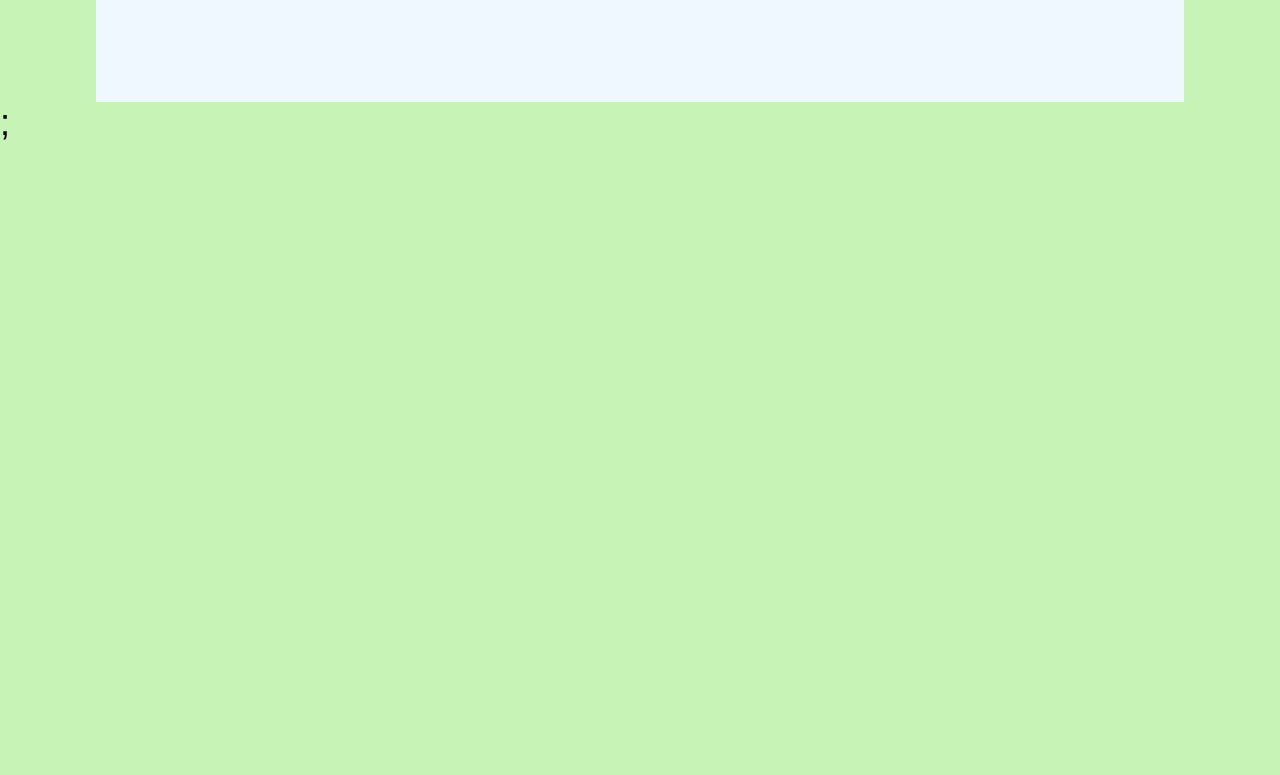
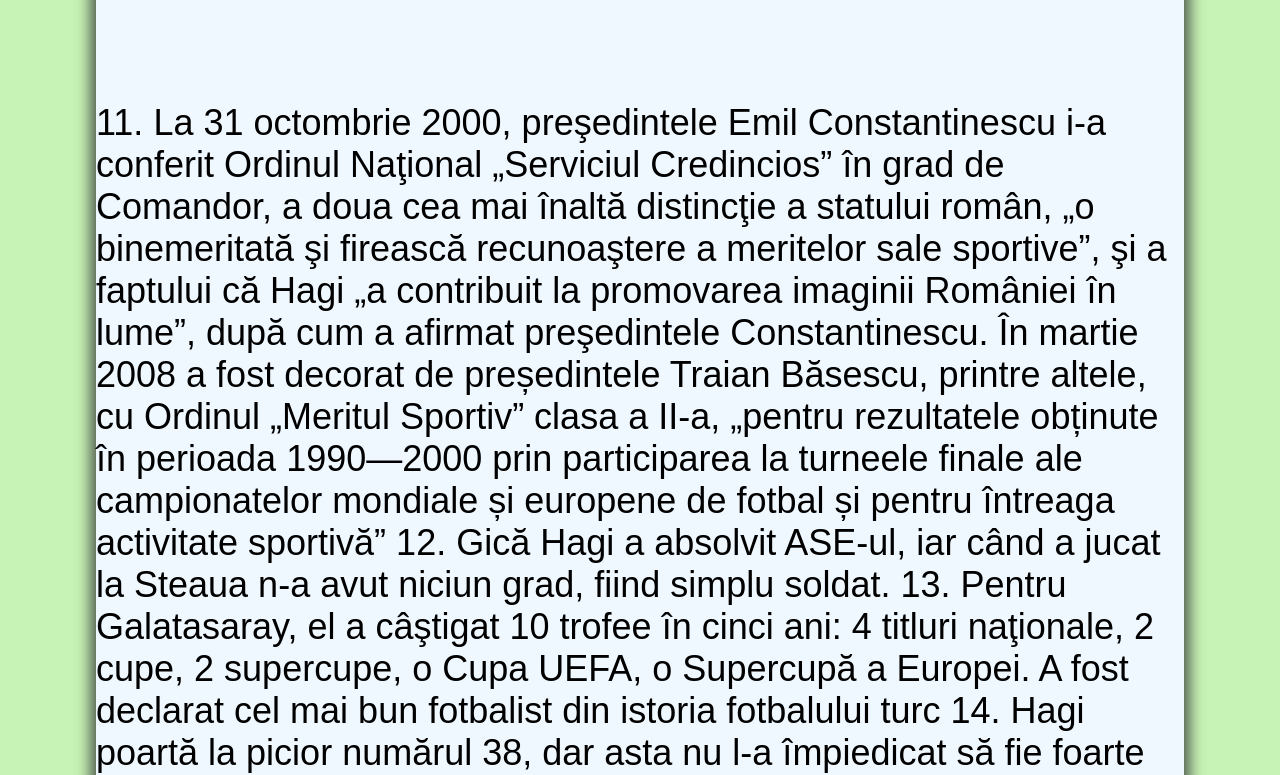
Before and after one commit to Ligius123/Hall-of-Fame, a React (Create React App) app in the folder Frontend/: page /HagiPage in a window 1280 px wide. Shown: the part 986-1761 px from the top of the page. Before the commit the page ends 1130 px from the top, so only its background shows below. Built offline with nearby package versions, Linux system fonts and the light colour scheme.

Commit message:
Adding some interesting information about Hagi

```diff
--- a/Frontend/src/Components/ImageSlider/ImageSlider.js
+++ b/Frontend/src/Components/ImageSlider/ImageSlider.js
@@ -2,6 +2,7 @@
 import { SliderData } from "./SliderData";
 import { FaArrowAltCircleRight, FaArrowAltCircleLeft } from "react-icons/fa";
 import classes from "./ImageSlider.module.css";
+import Card from "../UI/Card";
 import Wrapper from "./Wrapper";
 
 const ImageSlider = ({ slides }) => {
@@ -33,6 +34,7 @@
         />
         {SliderData.map((slide, index) => {
           return (
+            <div>
               <div
                 className={
                   index === current ? classes.slide.active : classes.slide
@@ -43,9 +45,58 @@
                   <img src={slide.image} alt="" className={classes.image} />
                 )}
               </div>
+            </div>
           );
         })}
+
       </section>
+      <div>
+          11. La 31 octombrie 2000, preşedintele
+           Emil Constantinescu i-a
+          conferit Ordinul Naţional
+           „Serviciul Credincios”
+           în grad de Comandor,
+          a doua cea mai înaltă distincţie
+           a statului român, „o binemeritată şi
+          firească recunoaştere a meritelor sale
+           sportive”, şi a faptului că
+          Hagi „a contribuit la promovarea imaginii
+           României în lume”, după cum
+          a afirmat preşedintele Constantinescu.
+           În martie 2008 a fost decorat
+          de președintele Traian Băsescu,
+          printre altele, cu Ordinul „Meritul
+          Sportiv” clasa a II-a, „pentru
+          rezultatele obținute în perioada
+          1990—2000 prin participarea la turneele
+           finale ale campionatelor
+          mondiale și europene de fotbal și
+          pentru întreaga activitate sportivă”
+          12. Gică Hagi a absolvit ASE-ul,
+          iar când a jucat la Steaua n-a avut
+          niciun grad, fiind simplu soldat. 13.
+           Pentru Galatasaray, el a
+          câştigat 10 trofee în cinci ani:
+          4 titluri naţionale, 2 cupe, 2
+          supercupe, o Cupa UEFA, o Supercupă a Europei.
+           A fost declarat cel mai
+          bun fotbalist din istoria fotbalului turc 14.
+           Hagi poartă la picior
+          numărul 38, dar asta nu l-a împiedicat să fie
+          foarte tehnic și să
+          lovească mingea foarte puternic, imprimându-i
+           o biomecanică specială.
+          A început să joace fotbal în curte, de mic,
+           cu o vezică de porc, iar
+          mai târziu, bunicul său i-a confecţionat o
+           minge din păr de cal. Abia
+          la vârsta de 7 ani Gică Hagi primea o minge
+           de cauciuc. 15. Golul său
+          din meciul cu Argentina, de la Campionatul
+           Mondial din 1994, a fost
+          desemnat cel mai frumos gol pe contraatac
+          din istoria competiţiei.
+        </div>
     </Wrapper>
   );
 };
--- a/Frontend/src/Components/ImageSlider/ImageSlider.module.css
+++ b/Frontend/src/Components/ImageSlider/ImageSlider.module.css
@@ -2,6 +2,8 @@
   width: 85%;
   background-color: aliceblue;
   margin: auto;
+  border-radius: 8px;
+  box-shadow: 0 0 15px 5px rgba(36, 38, 40, 0.8);
 }
 
 .slider {
--- a/Frontend/src/Components/ImageSlider/Wrapper.js
+++ b/Frontend/src/Components/ImageSlider/Wrapper.js
@@ -1,7 +1,6 @@
 import classes from "./ImageSlider.module.css";
-
 const Wrapper = (props) => {
-  return <div className={classes.wrapper}>{props.children}</div>;
-};
+    return <div className={classes.wrapper}>{props.children}</div>
+}
 
 export default Wrapper;
```
Lines whose indentation alone changed are shown as unchanged.
